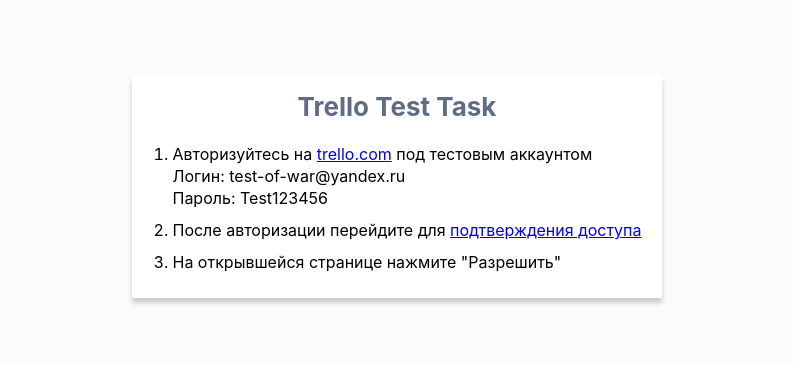
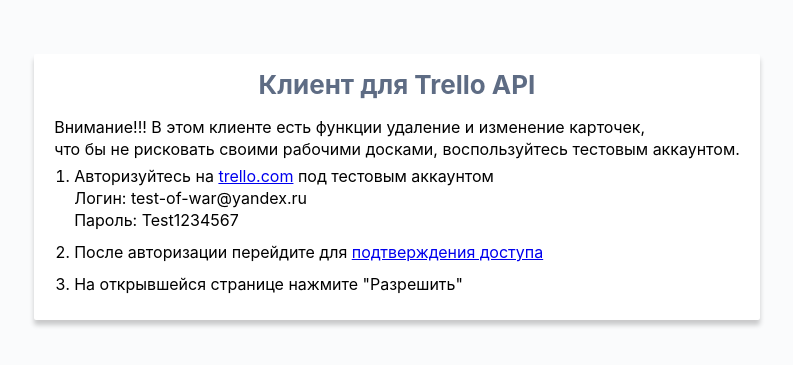
Before and after one commit to isvk/trello, a React (Create React App) app: page / in a window 1280 px wide. Shown: the part 213-578 px from the top of the page, without its empty margins (243-1036 px from the left). Built offline with nearby package versions, Linux system fonts and the light colour scheme; what bottlejs would draw is missing.

Commit message:
feat. rewrote text

```diff
--- a/public/index.html
+++ b/public/index.html
@@ -24,7 +24,7 @@
       work correctly both with client-side routing and a non-root public URL.
       Learn how to configure a non-root public URL by running `npm run build`.
     -->
-    <title>React App</title>
+    <title>Client Trello API</title>
   </head>
   <body>
     <noscript>You need to enable JavaScript to run this app.</noscript>
--- a/src/components/MainPage/MainPage.tsx
+++ b/src/components/MainPage/MainPage.tsx
@@ -6,7 +6,12 @@
     return (
         <div className="mainPage">
             <div className="formLogin">
-                <h1 className="title">Trello Test Task</h1>
+                <h1 className="title">Клиент для Trello API</h1>
+                <div>
+                    Внимание!!! В этом клиенте есть функции удаление и изменение карточек,
+                    <br />
+                    что бы не рисковать своими рабочими досками, воспользуйтесь тестовым аккаунтом.
+                </div>
                 <ol>
                     <li>
                         <p>
@@ -19,7 +24,9 @@
                         <p>
                             Логин: <strong>test-of-war@yandex.ru</strong>
                         </p>
-                        <p>Пароль: Test123456</p>
+                        <p>
+                            Пароль: <strong>Test1234567</strong>
+                        </p>
                     </li>
                     <li>
                         После авторизации перейдите для <Auth />
```
